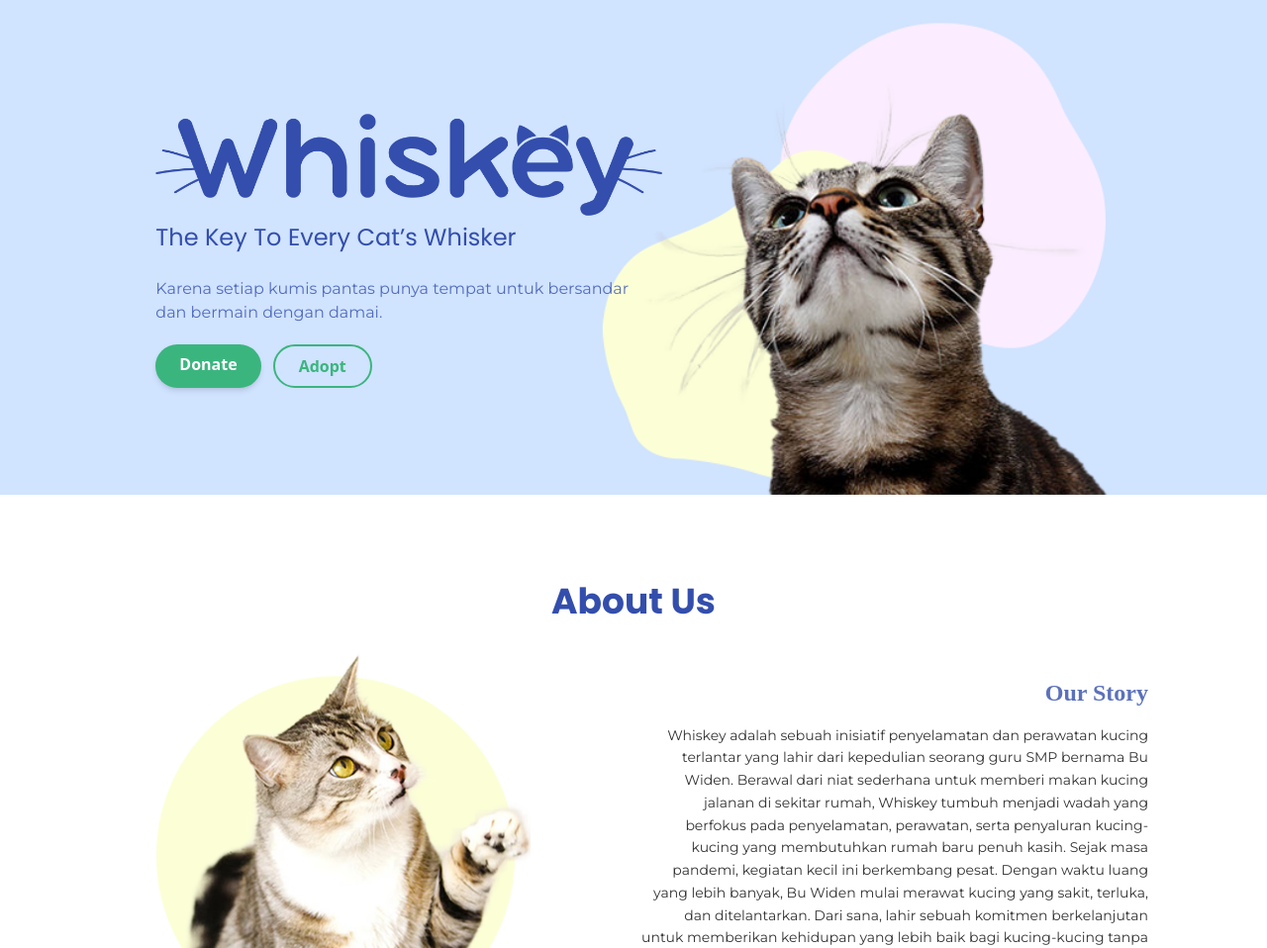
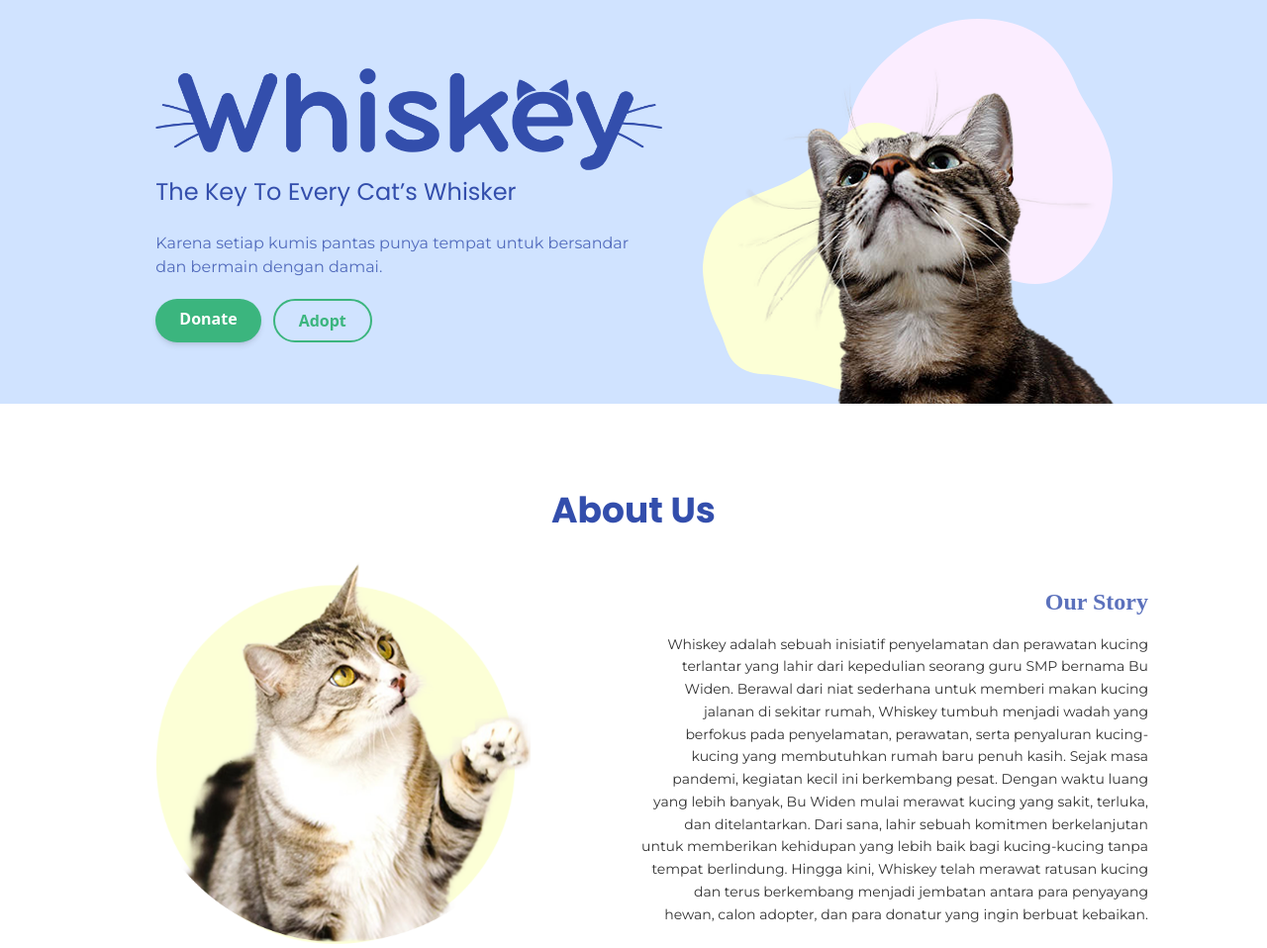
Before and after one commit to nathaniaat/ProjectTekWebWHISKEY, a PHP site: page / in a window 1280 px wide. Shown: the part 53-1011 px from the top of the page at 99% size. Run offline with PHP 8.4, Linux system fonts and the light colour scheme; a user stored in the database is signed in; data comes from the database, SQL or seed files in the repository; some libraries are stand-ins or nearby versions.

Commit message:
update header

```diff
--- a/index.php
+++ b/index.php
@@ -80,7 +80,7 @@ check_session();
 
     <!-- ---------- HEADER SECTION ---------- -->
     <section id="header">
-      <header class="headermain pt-16 lg:pt-0 px-4 lg:px-2 bg-soft-blue">
+      <header class="pt-16 lg:pt-0 px-4 lg:px-2 bg-soft-blue">
         <div
           class="flex flex-col lg:flex-row justify-center items-center w-full"
         >
--- a/style.css
+++ b/style.css
@@ -88,13 +88,6 @@ html {
   text-align: center;
 }
 
-.headermain {
-  height: 500px;
-  display: flex;
-  background-color: var(--soft-blue);
-  overflow: hidden;
-}
-
 footer {
   display: flex;
   background-color: var(--soft-blue);
```
